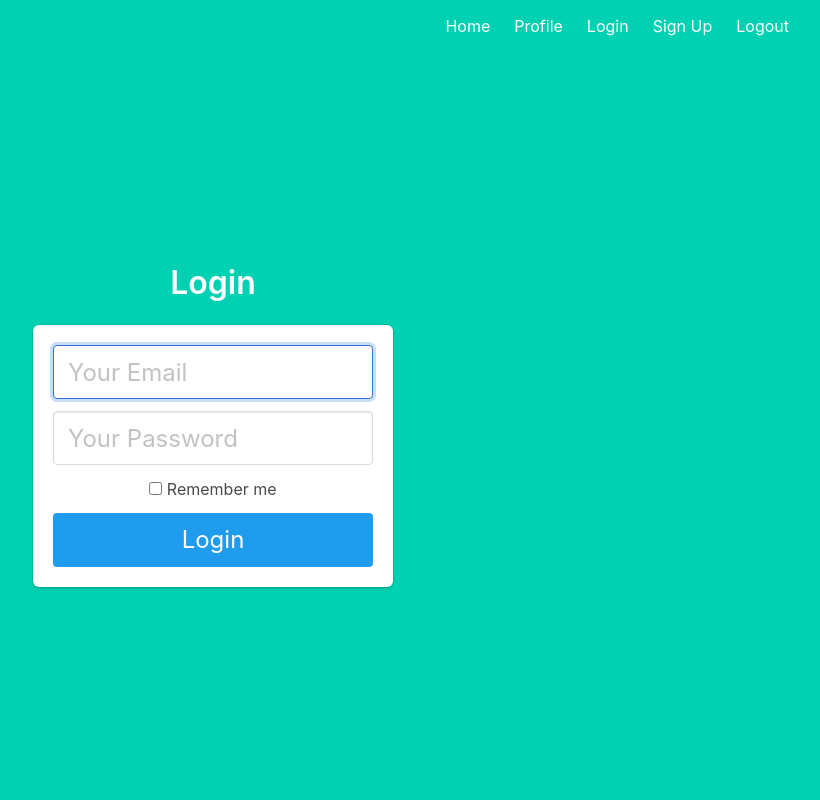
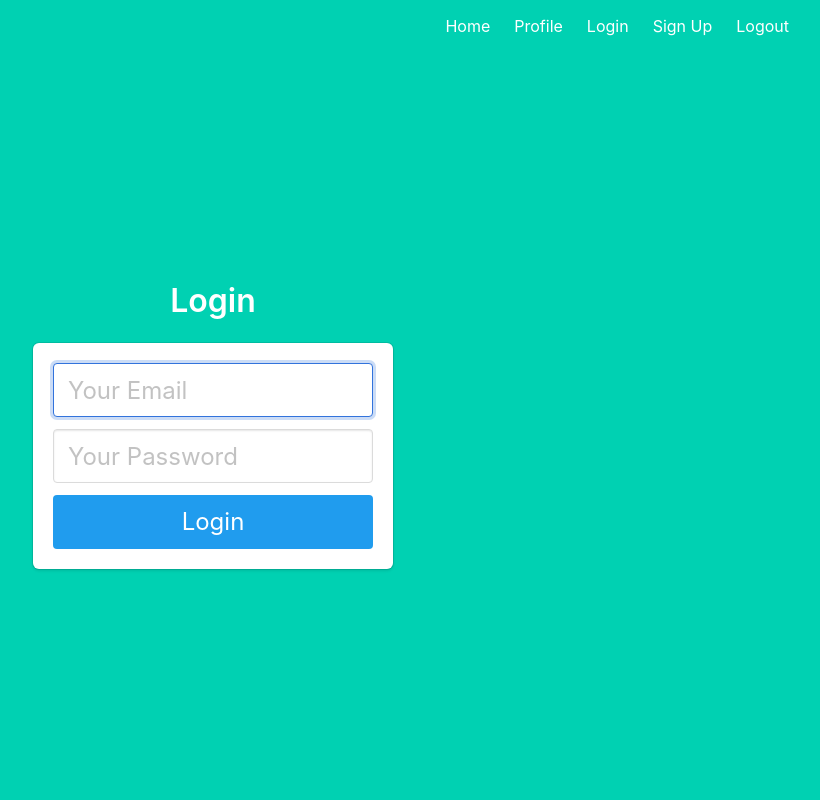
Before and after one commit to gpozzetti/dummy_user_model, a Flask app: page /login in a window 1280 px wide. Shown: the whole page, without its empty margins (427-1247 px from the left). Run offline with Flask 2, Linux system fonts and the light colour scheme.

Commit message:
removing remember me checkbox for consistency with backend

```diff
--- a/templates/login.html
+++ b/templates/login.html
@@ -15,12 +15,13 @@
                     <input class="input is-large" type="password" name="password" placeholder="Your Password">
                 </div>
             </div>
-            <div class="field">
+            <!-- Removing the useless checkbox -->
+            <!--<div class="field">
                 <label class="checkbox">
                     <input type="checkbox">
                     Remember me
                 </label>
-            </div>
+            </div>-->
             <button class="button is-block is-info is-large is-fullwidth">Login</button>
         </form>
         {% with messages = get_flashed_messages(with_categories=true) %}
```
